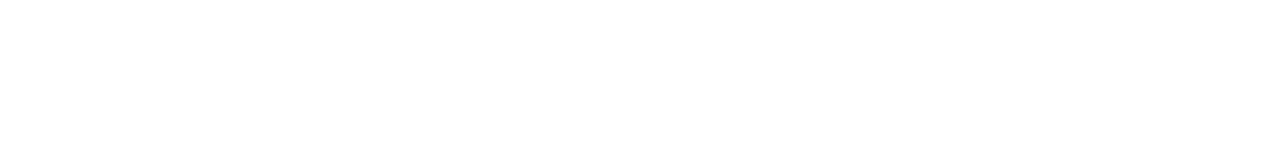
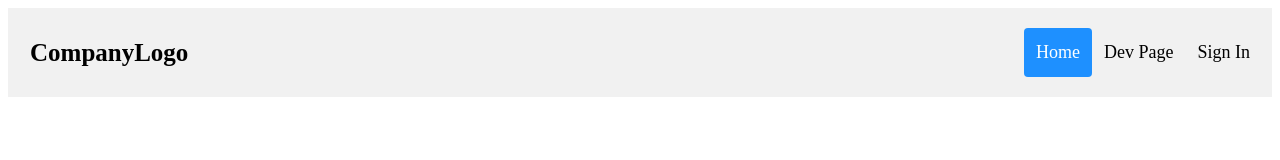
Before and after one commit to Kiomars93/kiomars-mirsaeedi-web-project, a plain HTML site: page index.html in a window 1280 px wide. Drawn offline with Linux system fonts and the light colour scheme.

```diff
--- a/index.html
+++ b/index.html
@@ -5,9 +5,18 @@
     <meta charset="UTF-8">
     <meta http-equiv="X-UA-Compatible" content="IE=edge">
     <meta name="viewport" content="width=device-width, initial-scale=1.0">
-    <title>Document</title>
+    <title>Web App</title>
     <link rel="stylesheet" href="style.css">
     <script src="script.js"></script>
+    <div class="header">
+        <a href="#default" class="logo">CompanyLogo</a>
+        <div class="header-right">
+            <a class="active" href="#home">Home</a>
+            <a href="#devpage">Dev Page</a>
+            <a href="#signin">Sign In</a>
+        </div>
+    </div>
+
 </head>
 
 <body>
--- a/style.css
+++ b/style.css
@@ -0,0 +1,53 @@
+/* Style the header with a grey background and some padding */
+.header {
+    overflow: hidden;
+    background-color: #f1f1f1;
+    padding: 20px 10px;
+}
+
+/* Style the header links */
+.header a {
+    float: left;
+    color: black;
+    text-align: center;
+    padding: 12px;
+    text-decoration: none;
+    font-size: 18px;
+    line-height: 25px;
+    border-radius: 4px;
+}
+
+/* Style the logo link (notice that we set the same value of line-height and font-size to prevent the header to increase when the font gets bigger */
+.header a.logo {
+    font-size: 25px;
+    font-weight: bold;
+}
+
+/* Change the background color on mouse-over */
+.header a:hover {
+    background-color: #ddd;
+    color: black;
+  }
+
+/* Style the active/current link*/
+.header a.active {
+    background-color: dodgerblue;
+    color: white;
+  }
+
+  /* Float the link section to the right */
+  .header-right {
+    float: right;
+  }
+
+  /* Add media queries for responsiveness - when the screen is 500px wide or less, stack the links on top of each other */
+  @media screen and (max-width: 500px) {
+    .header a {
+      float: none;
+      display: block;
+      text-align: left;
+    }
+    .header-right {
+      float: none;
+    }
+}
```
Also changed, not shown: tsconfig.json (added, +10 -0 lines), script.ts (added).
